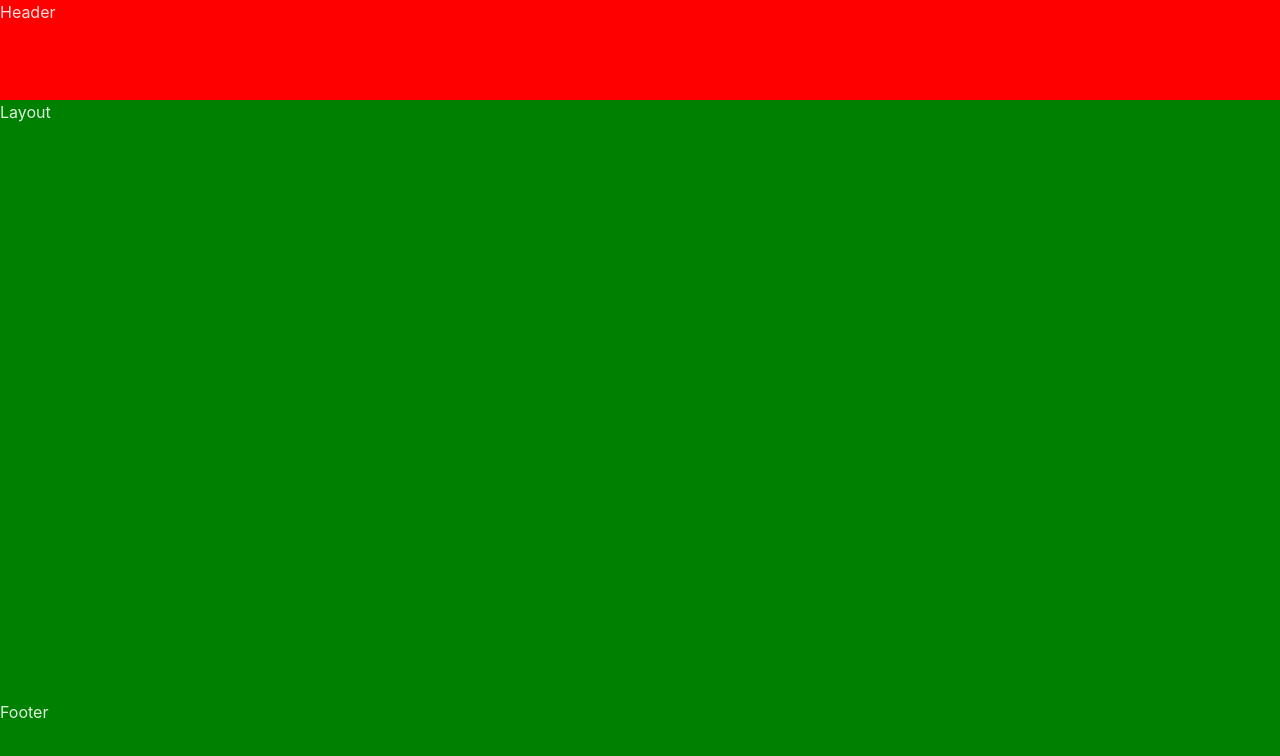
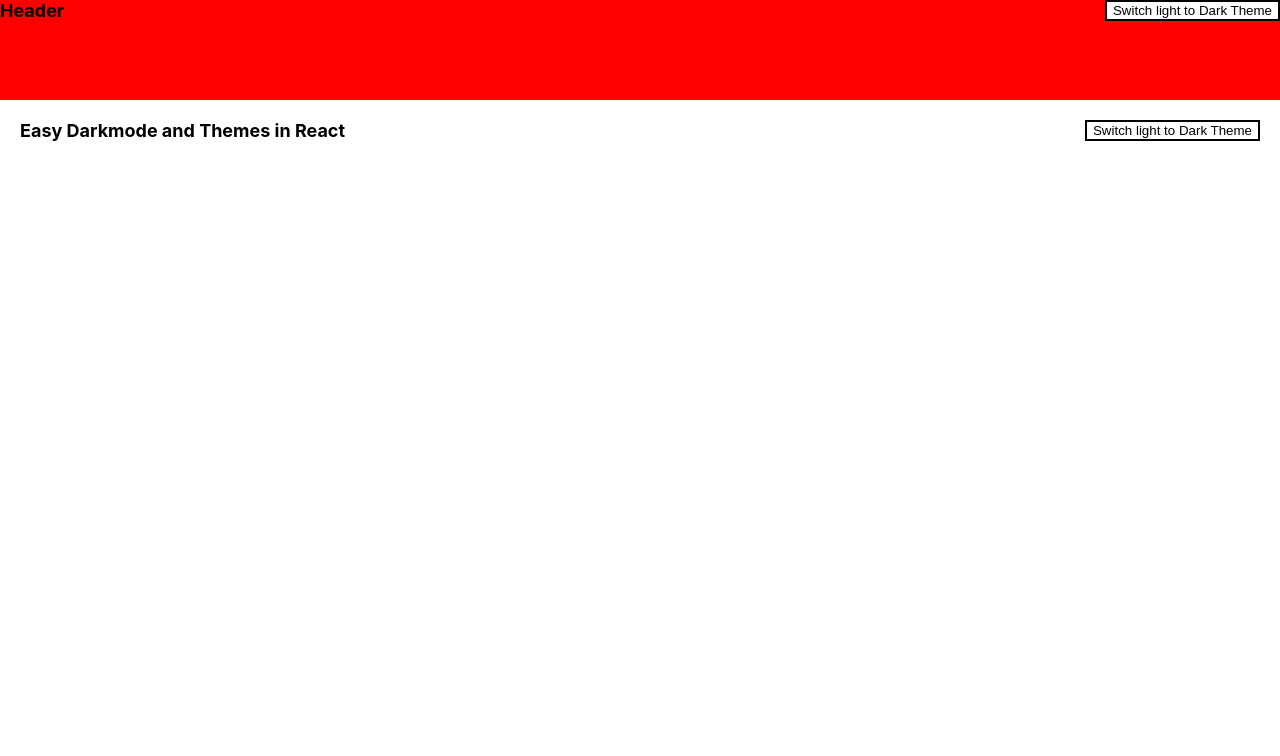
Before and after one commit to hoagVu/portfolio, a React (Vite) app: page / in a window 1280 px wide. Shown: the top 756 px of the page. Built offline with nearby package versions, Linux system fonts and the light colour scheme.

Commit message:
update dark mode

```diff
--- a/src/App.scss
+++ b/src/App.scss
@@ -1,9 +1,20 @@
 $header-height: 100px;
 $footer-height: 100px;
 
-#root {
-  display: flex;
-  flex-direction: column;
-  width: 100%;
-  height: 100%;
+.app {
+  color: var(--text-primary);
+  background-color: var(--background);
+  padding: 20px;
+  height: calc(100vh - 40px);
+  font-size: large;
+  font-weight: bold;
+  transition: all .5s;
 }
+
+button {
+  color: var(--text-primary);
+  background-color: var(--background);
+  border: 2px var(--text-primary) solid;
+  float: right;
+  transition: all .5s;
+}
--- a/src/App.tsx
+++ b/src/App.tsx
@@ -1,17 +1,23 @@
-import Layout from "@/views/layout/Layout";
+import useDarkMode from "@/hooks/useDarkMode";
 import "./App.scss";
 import Header from "@/views/header/Header";
-import Footer from "@/views/footer/Footer";
 
 interface IAppProps {}
 
 const App: React.FunctionComponent<IAppProps> = (props) => {
+  const { currentTheme, toggleDarkMode } = useDarkMode();
+  console.log("currentTheme", currentTheme);
   return (
-    <>
+    <div className="app" data-theme={currentTheme}>
       <Header />
-      <Layout />
-      <Footer />
-    </>
+      <div style={{ marginTop: 100 }}>
+        <span>Easy Darkmode and Themes in React</span>
+        <button onClick={toggleDarkMode}>
+          Switch {currentTheme} to {currentTheme === "light" ? "Dark" : "Light"}{" "}
+          Theme
+        </button>
+      </div>
+    </div>
   );
 };
 
--- /dev/null
+++ b/src/hooks/useDarkMode.tsx
@@ -0,0 +1,32 @@
+import useLocalStorage from "@/hooks/useLocalStorage";
+import { THEME_MODE } from "@/utils/constants";
+import { useEffect } from "react";
+
+const useDarkMode = () => {
+  const defaultDark =
+    window.matchMedia &&
+    window.matchMedia("(prefers-color-scheme: dark)").matches;
+  const [theme, setTheme] = useLocalStorage(
+    "theme",
+    defaultDark ? "dark" : "light"
+  );
+
+  const switchTheme = () => {
+    const newTheme = theme === "light" ? "dark" : "light";
+    setTheme(newTheme);
+    console.log("defaultDark", defaultDark);
+  };
+
+  useEffect(() => {
+    setTheme(defaultDark ? THEME_MODE.Dark : THEME_MODE.Light);
+    // eslint-disable-next-line react-hooks/exhaustive-deps
+  }, [defaultDark]);
+
+  return {
+    isDarkMode: theme !== THEME_MODE.Light,
+    currentTheme: theme,
+    toggleDarkMode: switchTheme,
+  };
+};
+
+export default useDarkMode;
--- /dev/null
+++ b/src/hooks/useLocalStorage.tsx
@@ -0,0 +1,83 @@
+import {
+  Dispatch,
+  SetStateAction,
+  useCallback,
+  useEffect,
+  useState,
+} from "react";
+
+type SetValue<T> = Dispatch<SetStateAction<T>>;
+
+const parseJSON = <T,>(value: string | null): T | undefined => {
+  try {
+    return value === "undefined" ? undefined : JSON.parse(value ?? "");
+  } catch {
+    console.log("parsing error on", { value });
+    return undefined;
+  }
+};
+
+const useLocalStorage = <T,>(
+  key: string,
+  initialValue: T
+): [T, SetValue<T>] => {
+  // Get from local storage then
+  // parse stored json or return initialValue
+  const readValue = useCallback((): T => {
+    // Prevent build error "window is undefined" but keeps working
+    if (typeof window === "undefined") {
+      return initialValue;
+    }
+
+    try {
+      const item = window.localStorage.getItem(key);
+      return item ? (parseJSON(item) as T) : initialValue;
+    } catch (error) {
+      console.warn(`Error reading localStorage key “${key}”:`, error);
+      return initialValue;
+    }
+  }, [initialValue, key]);
+
+  // State to store our value
+  // Pass initial state function to useState so logic is only executed once
+  const [storedValue, setStoredValue] = useState<T>(readValue);
+
+  // Return a wrapped version of useState's setter function that ...
+  // ... persists the new value to localStorage.
+  const setValue: SetValue<T> = useCallback(
+    (value) => {
+      // Prevent build error "window is undefined" but keeps working
+      if (typeof window === "undefined") {
+        console.warn(
+          `Tried setting localStorage key “${key}” even though environment is not a client`
+        );
+      }
+
+      try {
+        // Allow value to be a function so we have the same API as useState
+        const newValue = value instanceof Function ? value(storedValue) : value;
+
+        // Save to local storage
+        window.localStorage.setItem(key, JSON.stringify(newValue));
+
+        // Save state
+        setStoredValue(newValue);
+
+        // We dispatch a custom event so every useLocalStorage hook are notified
+        window.dispatchEvent(new Event("local-storage"));
+      } catch (error) {
+        console.warn(`Error setting localStorage key “${key}”:`, error);
+      }
+    },
+    [key, storedValue]
+  );
+
+  useEffect(() => {
+    setStoredValue(readValue());
+    // eslint-disable-next-line react-hooks/exhaustive-deps
+  }, []);
+
+  return [storedValue, setValue];
+};
+
+export default useLocalStorage;
--- a/src/index.scss
+++ b/src/index.scss
@@ -1,22 +1,27 @@
-:root {
-  font-family: Inter, system-ui, Avenir, Helvetica, Arial, sans-serif;
-  line-height: 1.5;
-  font-weight: 400;
-
-  color-scheme: light dark;
-  color: rgba(255, 255, 255, 0.87);
-  background-color: #242424;
-
-  font-synthesis: none;
-  text-rendering: optimizeLegibility;
+body {
+  margin: 0;
+  font-family: -apple-system, BlinkMacSystemFont, 'Segoe UI', 'Roboto', 'Oxygen',
+    'Ubuntu', 'Cantarell', 'Fira Sans', 'Droid Sans', 'Helvetica Neue',
+    sans-serif;
   -webkit-font-smoothing: antialiased;
   -moz-osx-font-smoothing: grayscale;
-  -webkit-text-size-adjust: 100%;
 }
 
-body {
-  margin: 0;
-  padding: 0;
-  width: 100%;
-  height: 100vh;
+code {
+  font-family: source-code-pro, Menlo, Monaco, Consolas, 'Courier New',
+    monospace;
 }
+
+:root {
+  --background: white;
+  --text-primary: black;
+  --text-secondary: royalblue;
+  --accent: purple;
+}
+
+[data-theme='dark'] {
+  --background: black;
+  --text-primary: white;
+  --text-secondary: grey;
+  --accent: darkred;
+}
--- /dev/null
+++ b/src/utils/constants.tsx
@@ -0,0 +1,4 @@
+export enum THEME_MODE {
+  Dark = "dark",
+  Light = "light",
+}
--- a/src/views/header/Header.tsx
+++ b/src/views/header/Header.tsx
@@ -1,9 +1,20 @@
+import useDarkMode from "@/hooks/useDarkMode";
 import * as React from "react";
 import "./Header.scss";
 interface IHeaderProps {}
 
 const Header: React.FunctionComponent<IHeaderProps> = (props) => {
-  return <header>Header</header>;
+  const { currentTheme, toggleDarkMode } = useDarkMode();
+
+  return (
+    <header>
+      Header
+      <button onClick={toggleDarkMode}>
+        Switch {currentTheme} to {currentTheme === "light" ? "Dark" : "Light"}{" "}
+        Theme
+      </button>
+    </header>
+  );
 };
 
 export default Header;
--- a/src/views/layout/Layout.tsx
+++ b/src/views/layout/Layout.tsx
@@ -1,10 +1,12 @@
 import * as React from "react";
 import "./Layout.scss";
+import useDarkMode from "@/hooks/useDarkMode";
 
 interface ILayoutProps {}
 
 const Layout: React.FunctionComponent<ILayoutProps> = (props) => {
-  return <div className="container">Layout</div>;
+  const { currentTheme } = useDarkMode();
+  return <div className="container">Layout {currentTheme}</div>;
 };
 
 export default Layout;
```
Also changed, not shown: public/favicon.png (added), src/views/footer/Footer.scss (line endings or trailing spaces), src/views/header/Header.scss (line endings or trailing spaces).
